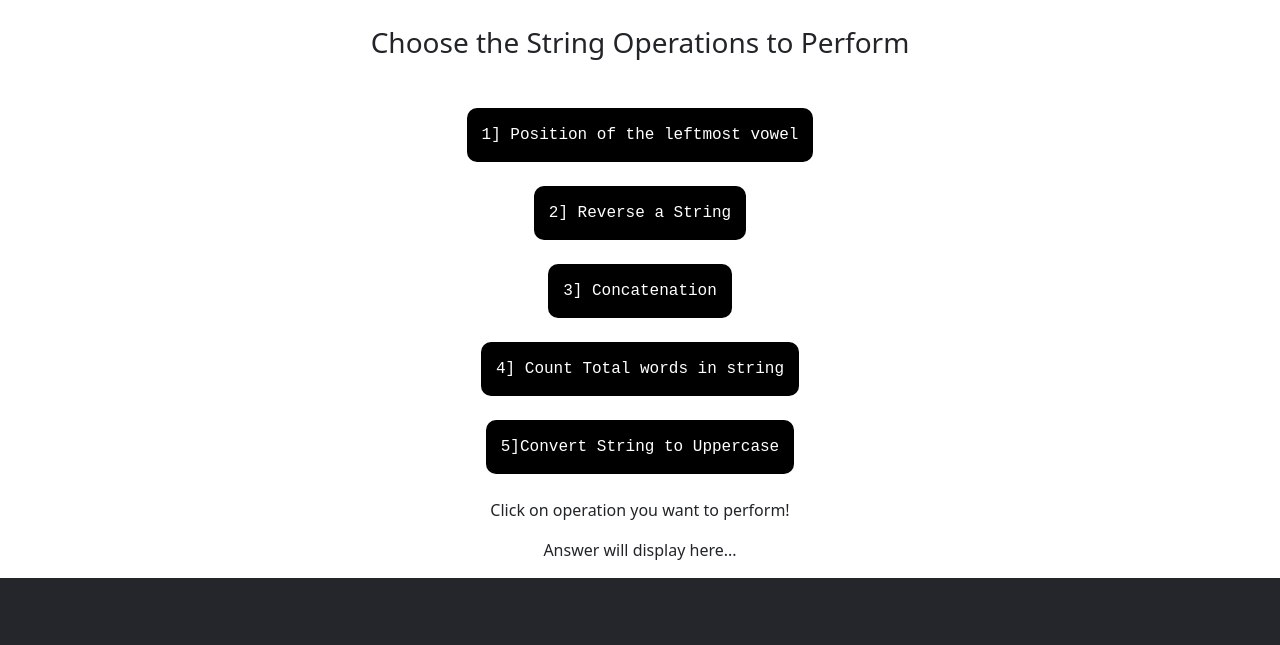
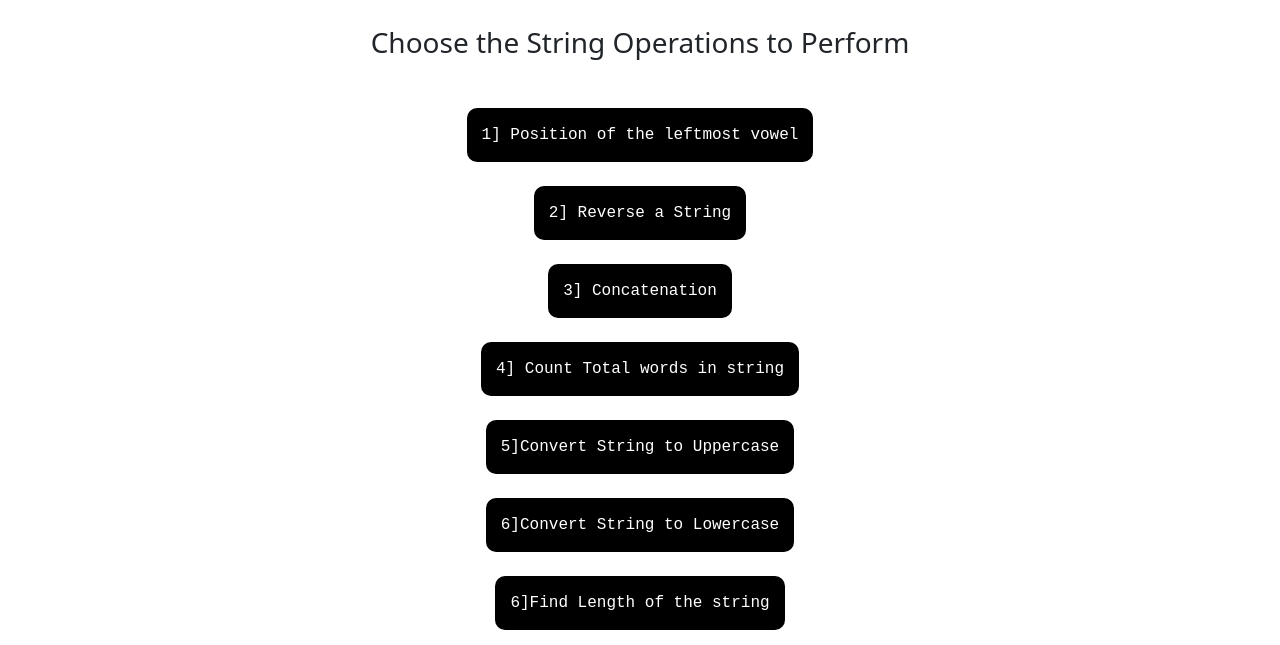
Before and after one commit to Git-For-Geeks/String-operation, a plain HTML site: page index.html in a window 1280 px wide. Shown: the part 60-705 px from the top of the page. Drawn offline with nearby package versions, Linux system fonts and the light colour scheme.

Commit message:
Added the toLowercase and finding length functionality

```diff
--- a/index.html
+++ b/index.html
@@ -85,6 +85,24 @@
             document.getElementById("display").innerHTML="Original String: "+str01;
             document.getElementById("result").innerHTML="String in UpperCase: "+output;
         }
+        function lower(){
+            var str01=prompt("Enter string\n"," ");
+            if(str01== " " || str01==null){
+                window.alert("Enter valid string");
+                return false;
+            }
+            var output=str01.toLowerCase();
+            console.log(output);
+            document.getElementById("display").innerHTML="Original String: "+str01;
+            document.getElementById("result").innerHTML="String in LowerCase: "+output;
+        }
+        function findLength(){
+            var str01=prompt("Enter string\n");
+            var output=str01.length;
+            console.log(output);
+            document.getElementById("display").innerHTML="Original String: "+str01;
+            document.getElementById("result").innerHTML="Length of the string: "+output;
+        }
         </script>
 </head>
 
@@ -128,7 +146,9 @@
             <input id="btn" type="button" value="2] Reverse a String" onclick="reverse()" /><br><br>
             <input id="btn" type="button" value="3] Concatenation" onclick="concatenate()" /><br><br>
             <input id="btn" type="button" value="4] Count Total words in string" onclick="countwords()" /><br><br>
-             <input id="btn" type="button" value="5]Convert String to Uppercase" onclick="upper()"><br><br>
+            <input id="btn" type="button" value="5]Convert String to Uppercase" onclick="upper()"><br><br>
+            <input id="btn" type="button" value="6]Convert String to Lowercase" onclick="lower()"><br><br>
+            <input id="btn" type="button" value="6]Find Length of the string" onclick="findLength()"><br><br>
             <p id="display">Click on operation you want to perform! </p>
             <p id="result">Answer will display here...</p>
             <p id="ab"> </p>
```
